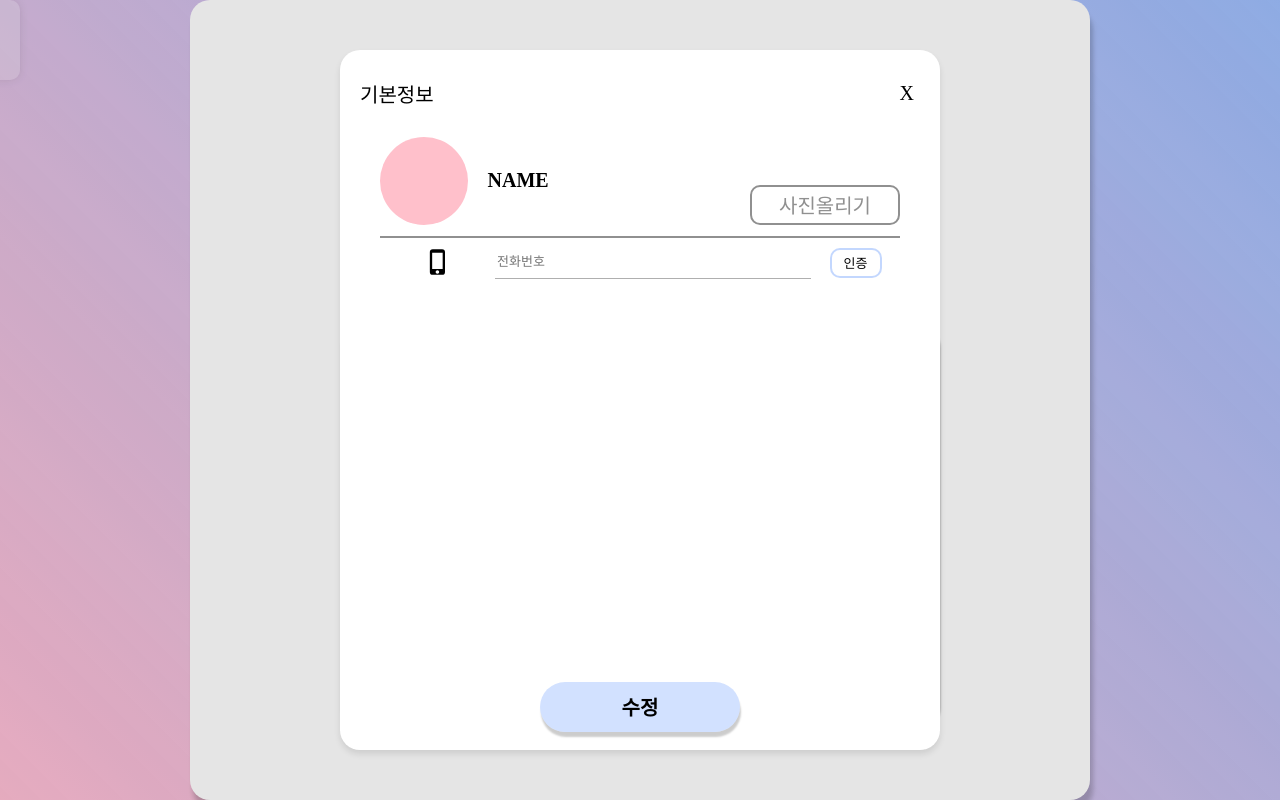
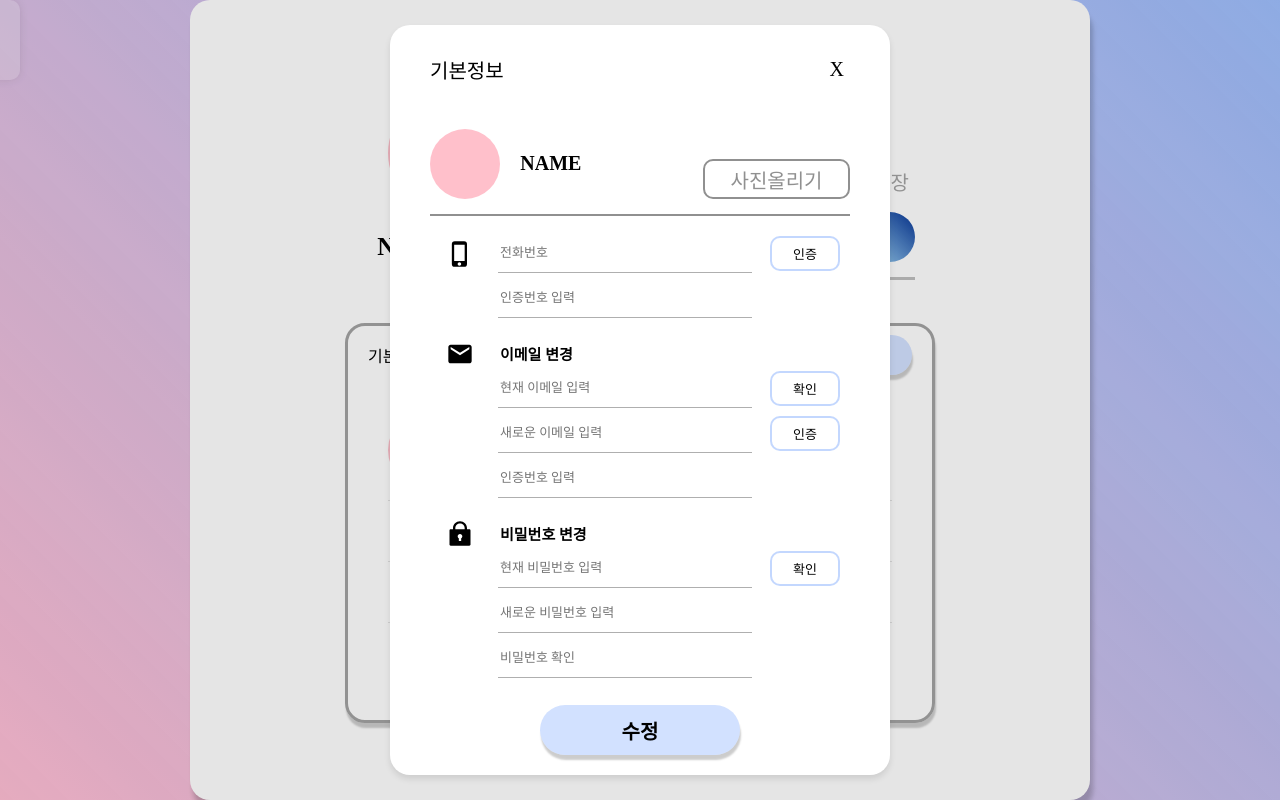
Before and after one commit to gawoooon/TUK-CE-capstone-2023-drawingdiary, a React (Create React App) app in the folder drawingdiary/frontend/: page /my in a window 1280 px wide. Both pictures are taken after a click on the button "수정". Built offline with nearby package versions, Linux system fonts and the light colour scheme; a web font is replaced by a local one.

Commit message:
[윤아] 팝업창 구현 완료

```diff
--- a/drawingdiary/frontend/src/components/mypage/Information.jsx
+++ b/drawingdiary/frontend/src/components/mypage/Information.jsx
@@ -40,7 +40,7 @@ const InfoBtn = styled.button`
 const InfoBottom = styled.div`
   width: 100%;
   height: 85%;
-  padding: 15px 30px;
+  padding: 15px 20px;
   box-sizing: border-box;
 `;
 
--- a/drawingdiary/frontend/src/components/mypage/Popup.jsx
+++ b/drawingdiary/frontend/src/components/mypage/Popup.jsx
@@ -1,5 +1,8 @@
-import styled from "styled-components";
+import styled, { keyframes } from "styled-components";
 import { MdOutlinePhoneIphone } from "react-icons/md";
+import { MdEmail } from "react-icons/md";
+import PopupLine from "./PopupLine";
+import { RiLock2Fill } from "react-icons/ri";
 
 const BackgroundOverlay = styled.div`
   position: fixed;
@@ -12,8 +15,8 @@ const BackgroundOverlay = styled.div`
 `;
 
 const PopupBox = styled.div`
-  width: 600px;
-  height: 700px;
+  width: 500px;
+  height: 750px;
   background-color: white;
   position: fixed;
   top: 50%;
@@ -27,7 +30,7 @@ const PopupBox = styled.div`
   flex-direction: column;
   justify-content: center;
   align-items: center;
-  padding: 20px;
+  padding: 20px 40px;
   box-sizing: border-box;
 `;
 
@@ -58,6 +61,12 @@ const PopupBottom = styled.div`
   align-items: center;
 `;
 
+const jumpAnimation = keyframes`
+  0% { transform: translateY(0); }
+  50% { transform: translateY(-10px); }
+  100% { transform: translateY(0); }
+`;
+
 const PopupBottomEditBtn = styled.button`
   width: 200px;
   height: 50px;
@@ -69,31 +78,38 @@ const PopupBottomEditBtn = styled.button`
   color: black;
   font-size: 20px;
   font-weight: bold;
+  &:hover {
+    animation: ${jumpAnimation} 0.5s ease;
+  }
 `;
 
 const PopupBody = styled.div`
   display: flex;
   flex-direction: column;
+  justify-content: center;
   width: 100%;
   height: 86%;
   box-sizing: border-box;
-  padding: 10px 20px;
+  padding: 10px 0;
 `;
 
 const ProfileTop = styled.div`
   display: flex;
   align-items: center;
   width: 100%;
-  height: 20%;
+  height: 17%;
   background-color: white;
   border-bottom: 2px solid rgb(144, 144, 144);
+  margin-bottom: 20px;
 `;
 
 const ProfileTopBody = styled.div`
   display: flex;
   width: 100%;
-  height: 80%;
+  height: 90%;
   background-color: white;
+  padding: 10px 0px;
+  box-sizing: border-box;
 `;
 
 const ProfileImgNameBox = styled.div`
@@ -136,45 +152,6 @@ const ProfileImgUpload = styled.button`
   cursor: pointer;
 `;
 
-const PopupLineBox = styled.div`
-  display: flex;
-  align-items: center;
-  justify-content: space-evenly;
-  padding: 10px 0;
-  width: 100%;
-  height: 50px;
-  box-sizing: border-box;
-`;
-
-const PopupLineIcon = styled.div`
-  display: flex;
-  justify-content: center;
-  width: 15%;
-  height: 100%;
-`;
-
-const PopupLineInput = styled.input`
-  width: 60%;
-  height: 100%;
-  outline: none;
-  font-size: 13px;
-  border: none;
-  border-bottom: 1px solid rgba(56, 56, 56, 0.4);
-`;
-
-const PopupLineBtn = styled.button`
-  width: 10%;
-  height: 100%;
-  background-color: white;
-  border: 2px solid rgba(106, 156, 253, 0.4);
-  border-radius: 10px;
-  cursor: pointer;
-  color: black;
-  font-size: 13px;
-  text-align: center;
-  outline: none;
-`;
-
 function Popup({ onClose }) {
   return (
     <>
@@ -196,13 +173,20 @@ function Popup({ onClose }) {
               </ProfileImgUploadBox>
             </ProfileTopBody>
           </ProfileTop>
-          <PopupLineBox>
-            <PopupLineIcon>
-              <MdOutlinePhoneIphone size={28} />
-            </PopupLineIcon>
-            <PopupLineInput placeholder="전화번호" />
-            <PopupLineBtn>인증</PopupLineBtn>
-          </PopupLineBox>
+          <PopupLine
+            icon={MdOutlinePhoneIphone}
+            text="인증"
+            placeholder="전화번호"
+          />
+          <PopupLine placeholder="인증번호 입력" />
+          <PopupLine icon={MdEmail} title="이메일 변경" />
+          <PopupLine text="확인" placeholder="현재 이메일 입력" />
+          <PopupLine text="인증" placeholder="새로운 이메일 입력" />
+          <PopupLine placeholder="인증번호 입력" />
+          <PopupLine icon={RiLock2Fill} title="비밀번호 변경" />
+          <PopupLine text="확인" placeholder="현재 비밀번호 입력" />
+          <PopupLine placeholder="새로운 비밀번호 입력" />
+          <PopupLine placeholder="비밀번호 확인" />
         </PopupBody>
         <PopupBottom>
           <PopupBottomEditBtn>수정</PopupBottomEditBtn>
--- /dev/null
+++ b/drawingdiary/frontend/src/components/mypage/PopupLine.jsx
@@ -0,0 +1,78 @@
+import styled, { css } from "styled-components";
+
+const paddingForTitle = css`
+  padding: 10px 10px 0 10px;
+`;
+
+const PopupLineBox = styled.div`
+  display: flex;
+  align-items: center;
+  justify-content: space-between;
+  padding: 0px 10px 10px 10px;
+  width: 100%;
+  height: 45px;
+  box-sizing: border-box;
+  ${(props) => props.hasTitle && paddingForTitle}
+`;
+
+const PopupLineIcon = styled.div`
+  display: flex;
+  justify-content: center;
+  align-items: center;
+  width: 40px;
+  height: 100%;
+`;
+
+const PopupLineInput = styled.input`
+  width: 250px;
+  height: 100%;
+  outline: none;
+  font-size: 13px;
+  border: none;
+  border-bottom: 1px solid rgba(56, 56, 56, 0.4);
+`;
+
+const PopupLineTitle = styled.div`
+  display: flex;
+  align-items: center;
+  width: 250px;
+  height: 100%;
+  font-size: 15px;
+  font-weight: bold;
+`;
+
+const PopupLineBtnBox = styled.div`
+  width: 70px;
+  height: 100%;
+`;
+
+const PopupLineBtn = styled.button`
+  width: 100%;
+  height: 100%;
+  background-color: white;
+  border: 2px solid rgba(106, 156, 253, 0.4);
+  border-radius: 10px;
+  cursor: pointer;
+  color: black;
+  font-size: 13px;
+  text-align: center;
+  outline: none;
+`;
+
+function PopupLine({ icon: Icon, text, placeholder, title }) {
+  return (
+    <PopupLineBox hasTitle={title ? true : false}>
+      <PopupLineIcon>{Icon && <Icon size={28} />}</PopupLineIcon>
+      {placeholder ? (
+        <PopupLineInput placeholder={placeholder} />
+      ) : (
+        <PopupLineTitle>{title}</PopupLineTitle>
+      )}
+      <PopupLineBtnBox>
+        {text && <PopupLineBtn> {text}</PopupLineBtn>}
+      </PopupLineBtnBox>
+    </PopupLineBox>
+  );
+}
+
+export default PopupLine;
--- a/drawingdiary/frontend/src/pages/MyPage.jsx
+++ b/drawingdiary/frontend/src/pages/MyPage.jsx
@@ -26,7 +26,7 @@ const MyPageBox = styled.div`
   background-color: white;
   box-shadow: 3px 10px 5px rgba(0, 0, 0, 0.2);
   border-radius: 20px;
-  padding: 50px 150px;
+  padding: 50px 155px;
   box-sizing: border-box;
 `;
 
```
